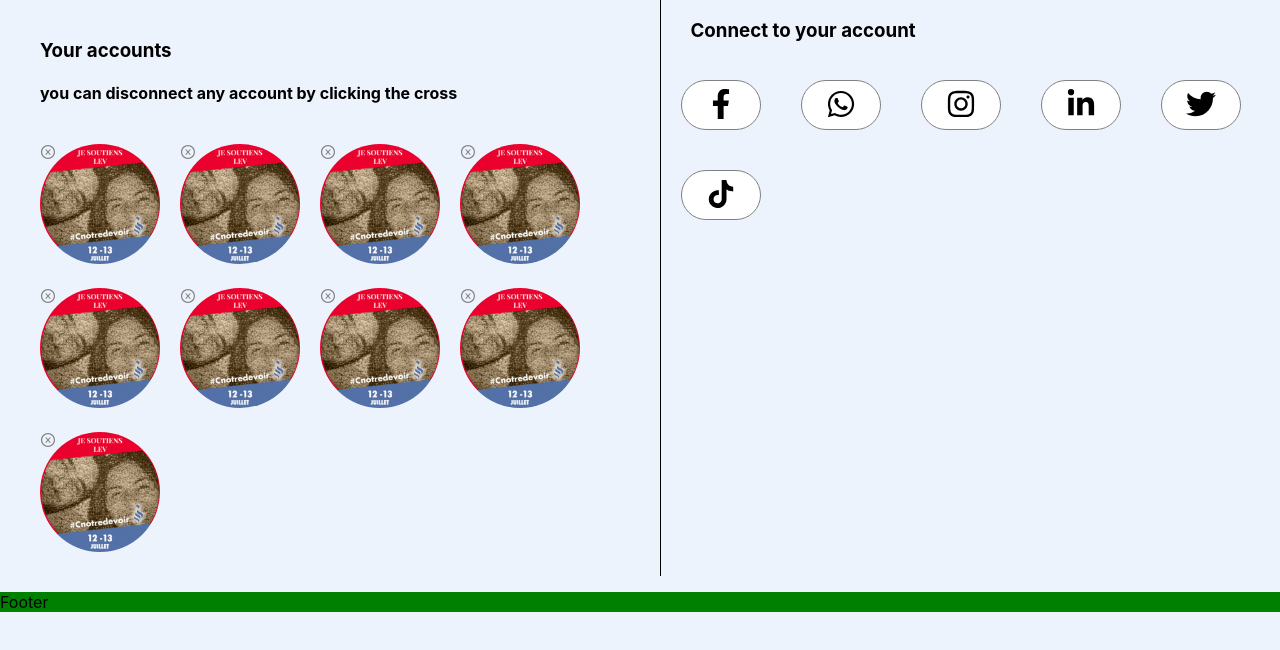
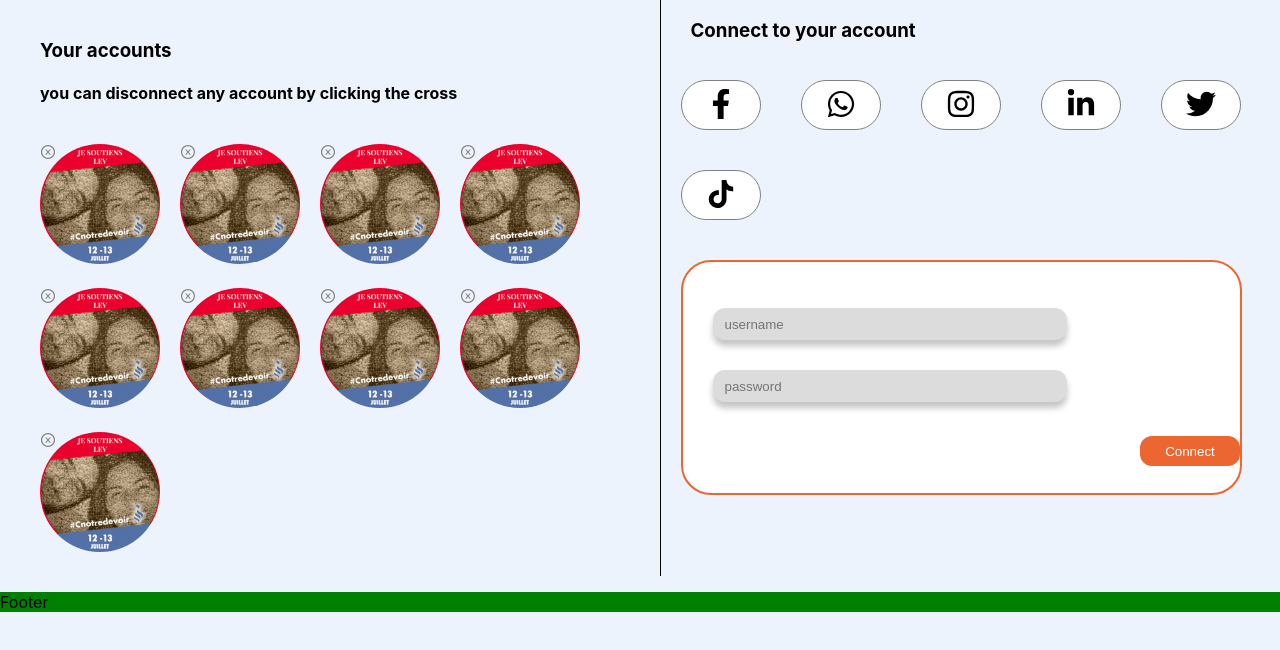
Before and after one commit to schmem55/eitanapp, a React (Create React App) app: page / in a window 1280 px wide. Shown: the top 650 px of the page. Built offline with nearby package versions, Linux system fonts and the light colour scheme.

Commit message:
div added

```diff
--- a/src/components/Connection/Connection.css
+++ b/src/components/Connection/Connection.css
@@ -5,6 +5,41 @@
     border-radius: 30px;
     margin-left: 20px;
     margin-top: 20px;
-    border:1px  solid #eb6631;
+    border:2px  solid #eb6631;
+}
+input{
+    transform: translateY(50%);
+    border-radius: 12px;
+    height: 30px;
+    width: 350px;
+    display: block;
+    margin:30px;
+    border: none;
+    background-color: gainsboro;
+    Box-shadow:
+    0 6px 6px rgba(0,0,0,0.23);
+}
+::placeholder{
+    padding-left: 10px;
+}
+
+.Connection .Button{
+    background-color: orchid;
+}
+.Connection button{
+    border-radius: 12px;
+    height: 30px;
+    width: 100px;
+    border:none;
+    background-color: #eb6631;
+    color: white;
+    display: inline-block;
+    position: absolute;
+    right: 40px;
+    margin-top: 20px;
+
+
+
+
 
 }
--- a/src/components/Connection/Connection.js
+++ b/src/components/Connection/Connection.js
@@ -4,7 +4,15 @@ import './Connection.css';
 export default function Connection() {
   return (
         <div className="Connection">
-
+          <div>
+            <input placeholder="username"/>
+            <input placeholder="password"/>
+          </div>
+          <div className="Button">
+            <button>
+              Connect
+            </button>
+          </div>
         </div>
     );
 }
--- a/src/components/Register/Register.js
+++ b/src/components/Register/Register.js
@@ -10,10 +10,27 @@ import Connection from '../Connection/Connection'
 export default function Register() {
   const[isClicked,setIsClicked]=useState(false)
 
+  const [apps,setApps] = useState({
+    "Facebook":false,
+    "Whatsapp":false,
+    "Instagram":false,
+    "Linkedin":false,
+    "Twitter":false
+  })
+
   return (
     <div className="Register">
       <h3 className='Title'>Connect to your account</h3>
       <div className="Apps">
+
+        {/* {Object.keys(apps).map((app,i)=>{
+          return(
+            <button onClick={()=>setApps({...app},!apps[app])}  className="IconApp">
+              <FaWhatsapp size={30}/>
+          </button>
+          )
+
+        })} */}
         <button onClick={()=>setIsClicked(prevState=>!prevState)} className="IconApp">
           <FaFacebookF size={30}/>
         </button>
@@ -33,7 +50,7 @@ export default function Register() {
           <img alt="tiktok" width="30" height="30" src={require('../../images/logo-tiktok.svg')}/>
         </button>
       </div>
-      {isClicked &&(
+      {true&&(
         <Connection/>
       )}
 
```
